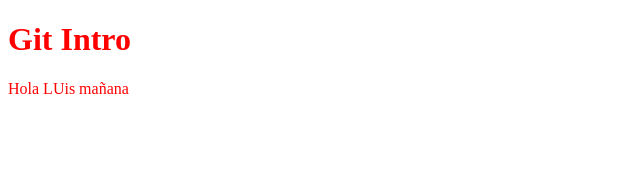
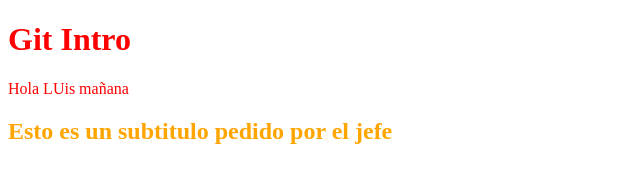
Before and after one commit to ensalcedo/bootcamp-lu-jue, a plain HTML site: page index.html in a window 1280 px wide. Shown: the whole page, without its empty margins (0-640 px from the left). Drawn offline with Linux system fonts and the light colour scheme.

Commit message:
Se guardaran la info

```diff
--- a/css/estilos.css
+++ b/css/estilos.css
@@ -1,3 +1,7 @@
 body {
     color:red;
 }
+
+h2{
+    color:orange;
+}
--- a/index.html
+++ b/index.html
@@ -10,5 +10,7 @@
     <h1>Git Intro</h1>
 <p>Hola LUis mañana</p>
 
+<h2>Esto es un subtitulo pedido por el jefe</h2>
+
 </body>
 </html>
```
Also changed, not shown: 2 other files.
